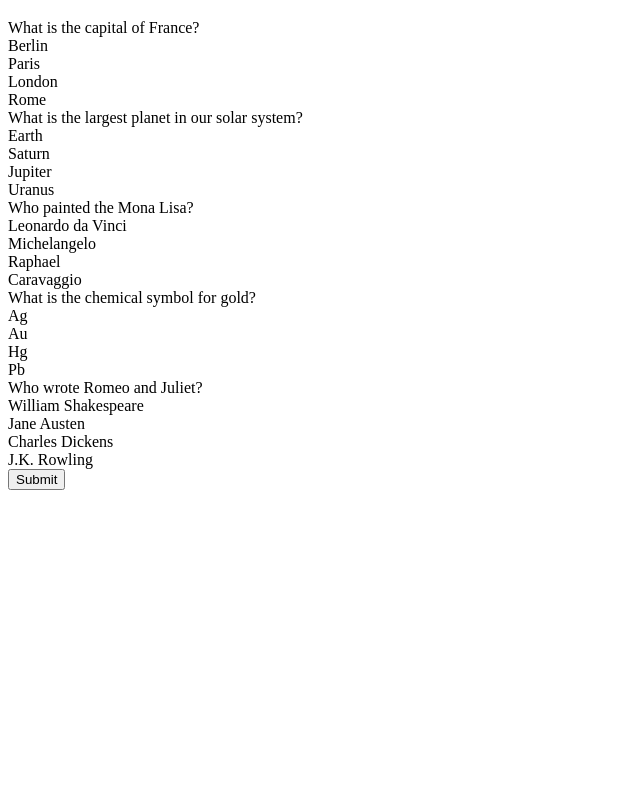
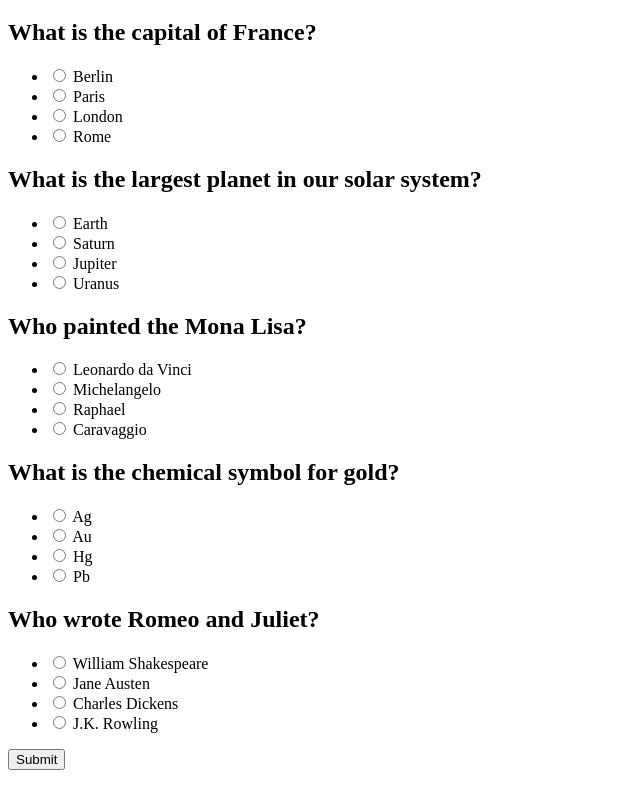
Before and after one commit to acciojob/quiz-with-session-Vishal180309, a website: page main.html in a window 1280 px wide. Shown: the part 61-847 px from the top of the page, without its empty margins (0-640 px from the left). Before the commit the page ends 800 px from the top, so only its background shows below. Drawn offline with Linux system fonts and the light colour scheme.

Commit message:
created a submission

```diff
--- a/main.html
+++ b/main.html
@@ -4,45 +4,10 @@
   <meta charset="UTF-8">
   <meta name="viewport" content="width=device-width, initial-scale=1.0">
   <title>Quiz</title>
-  <style>
-    .selected {
-      background-color: #ccc;
-    }
-  </style>
 </head>
 <body>
   <h1>Quiz</h1>
-  <div id="questions">
-    <div class="question"></div>
-    <div class="option"></div>
-    <div class="option"></div>
-    <div class="option"></div>
-    <div class="option"></div>
-
-    <div class="question"></div>
-    <div class="option"></div>
-    <div class="option"></div>
-    <div class="option"></div>
-    <div class="option"></div>
-
-    <div class="question"></div>
-    <div class="option"></div>
-    <div class="option"></div>
-    <div class="option"></div>
-    <div class="option"></div>
-
-    <div class="question"></div>
-    <div class="option"></div>
-    <div class="option"></div>
-    <div class="option"></div>
-    <div class="option"></div>
-
-    <div class="question"></div>
-    <div class="option"></div>
-    <div class="option"></div>
-    <div class="option"></div>
-    <div class="option"></div>
-  </div>
+  <div id="questions"></div>
   <button id="submit">Submit</button>
   <p id="score"></p>
 
--- a/script.js
+++ b/script.js
@@ -1,8 +1,7 @@
 // Get elements
-const questions = document.querySelectorAll('.question');
-const options = document.querySelectorAll('.option');
-const submitButton = document.querySelector('#submit');
-const scoreDisplay = document.querySelector('#score');
+const questionsContainer = document.getElementById('questions');
+const submitButton = document.getElementById('submit');
+const scoreDisplay = document.getElementById('score');
 
 // Questions data
 const questionsData = [
@@ -33,51 +32,50 @@ const questionsData = [
   }
 ];
 
-// Initialize progress and score
-let progress = JSON.parse(sessionStorage.getItem('progress')) || {};
-let score = 0;
+// Get saved progress from session storage
+const savedProgress = JSON.parse(sessionStorage.getItem('progress')) || {};
 
 // Display questions and options
 questionsData.forEach((question, index) => {
-  const questionElement = questions[index];
-  questionElement.textContent = question.question;
+  const questionElement = document.createElement('div');
+  questionElement.innerHTML = `
+    <h2>${question.question}</h2>
+    <ul>
+      ${question.options.map((option, optionIndex) => `
+        <li>
+          <input type="radio" id="question${index}Option${optionIndex}" name="question${index}" value="${optionIndex}" ${savedProgress[index] === optionIndex ? 'checked' : ''}>
+          <label for="question${index}Option${optionIndex}">${option}</label>
+        </li>
+      `).join('')}
+    </ul>
+  `;
+  questionsContainer.appendChild(questionElement);
+});
 
-  question.options.forEach((option, optionIndex) => {
-    const optionElement = options[index * 4 + optionIndex];
-    optionElement.textContent = option;
-
-    // Check if option is selected
-    if (progress[index] === optionIndex) {
-      optionElement.classList.add('selected');
-    }
-
-    // Add event listener to option
-    optionElement.addEventListener('click', () => {
-      // Remove selected class from all options
-      options.forEach(option => option.classList.remove('selected'));
-
-      // Add selected class to clicked option
-      optionElement.classList.add('selected');
-
-      // Update progress
-      progress[index] = optionIndex;
-      sessionStorage.setItem('progress', JSON.stringify(progress));
-    });
-  });
+// Add event listeners to radio buttons
+questionsContainer.addEventListener('change', (event) => {
+  if (event.target.tagName === 'INPUT') {
+    const questionIndex = parseInt(event.target.name.replace('question', ''));
+    const optionIndex = parseInt(event.target.value);
+    savedProgress[questionIndex] = optionIndex;
+    sessionStorage.setItem('progress', JSON.stringify(savedProgress));
+  }
 });
 
 // Add event listener to submit button
 submitButton.addEventListener('click', () => {
-  // Calculate score
+  let score = 0;
   questionsData.forEach((question, index) => {
-    if (progress[index] === question.answer) {
+    if (savedProgress[index] === question.answer) {
       score++;
     }
   });
-
-  // Display score
   scoreDisplay.textContent = `Your score is ${score} out of ${questionsData.length}`;
-
-  // Store score in local storage
   localStorage.setItem('score', score);
 });
+
+// Display saved score
+const savedScore = localStorage.getItem('score');
+if (savedScore) {
+  scoreDisplay.textContent = `Your previous score is ${savedScore} out of ${questionsData.length}`;
+}
```
